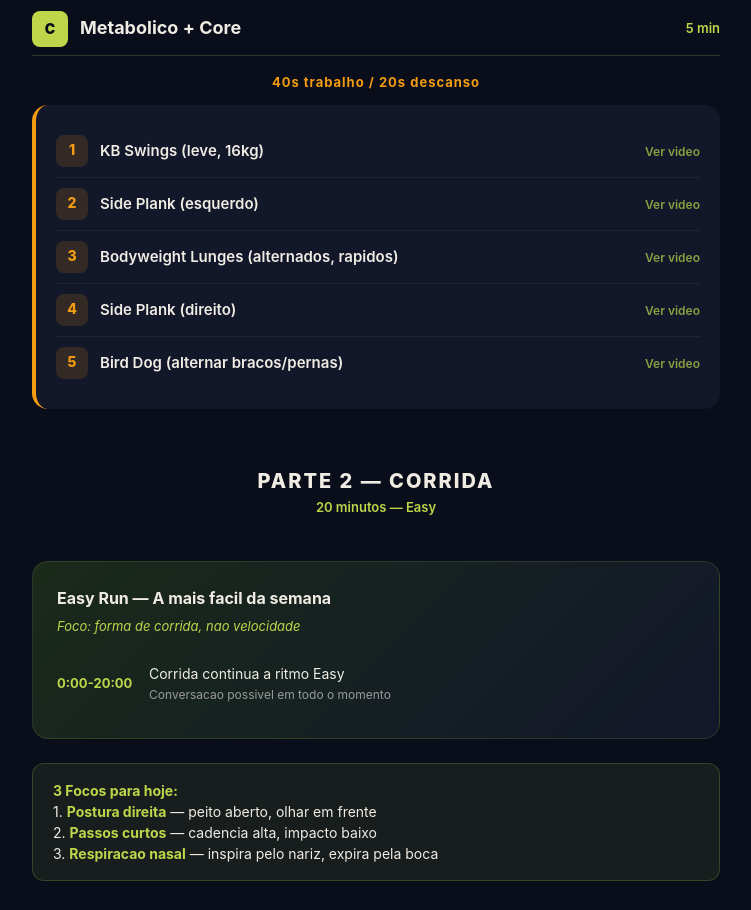
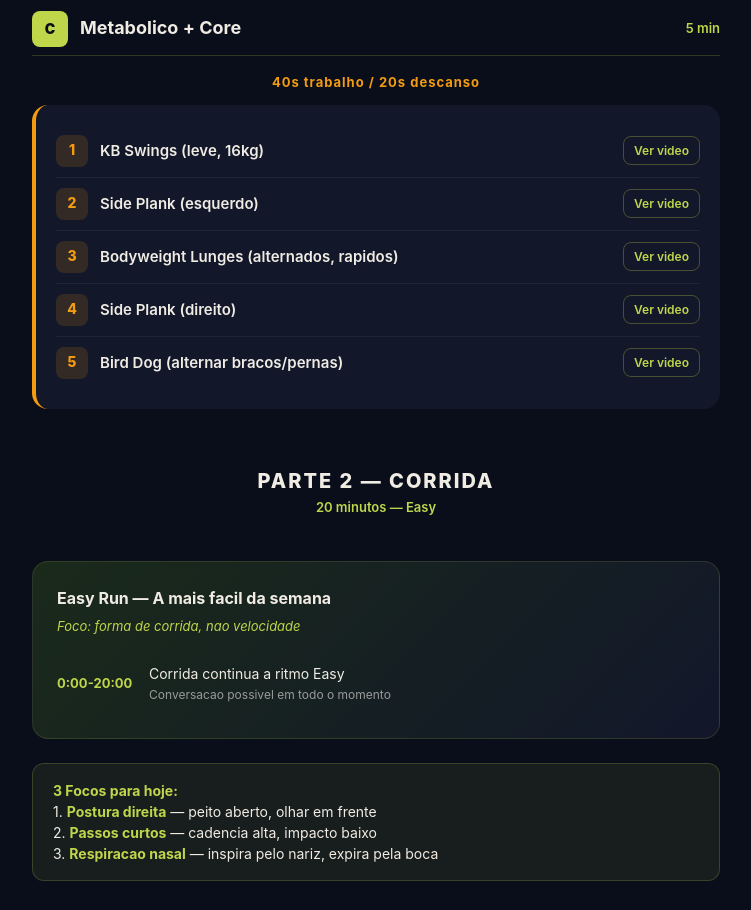
Before and after one commit to trcerveira/treinos, a plain HTML site: page index.html in a window 1280 px wide. Shown: the part 2320-3230 px from the top of the page, without its empty margins (264-1015 px from the left). Drawn offline with Linux system fonts and the light colour scheme.

Commit message:
fix: make metcon video links more visible

```diff
--- a/index.html
+++ b/index.html
@@ -461,17 +461,24 @@
     }
     .metcon-yt {
       margin-left: auto;
+      flex-shrink: 0;
     }
     .metcon-yt a {
+      display: inline-flex;
+      align-items: center;
+      gap: 4px;
       color: var(--accent);
       text-decoration: none;
       font-size: 12px;
       font-weight: 600;
-      opacity: 0.7;
-      transition: opacity 0.2s;
+      padding: 4px 10px;
+      border: 1px solid rgba(191, 214, 75, 0.3);
+      border-radius: 8px;
+      transition: all 0.2s;
     }
     .metcon-yt a:hover {
-      opacity: 1;
+      background: rgba(191, 214, 75, 0.1);
+      border-color: var(--accent);
     }
 
     /* DUMBBELL ICON (inline SVG for exercise placeholders) */
```
